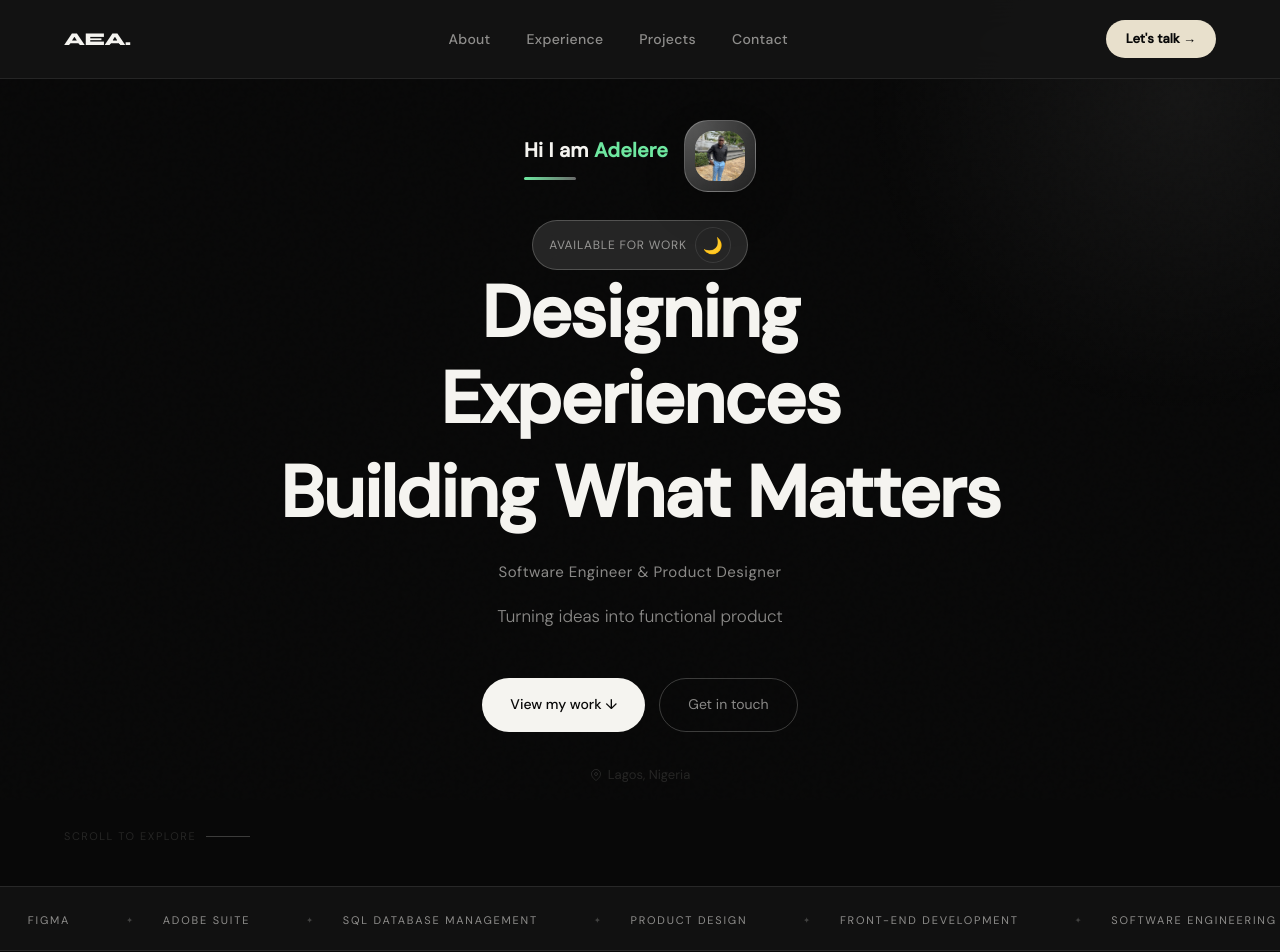
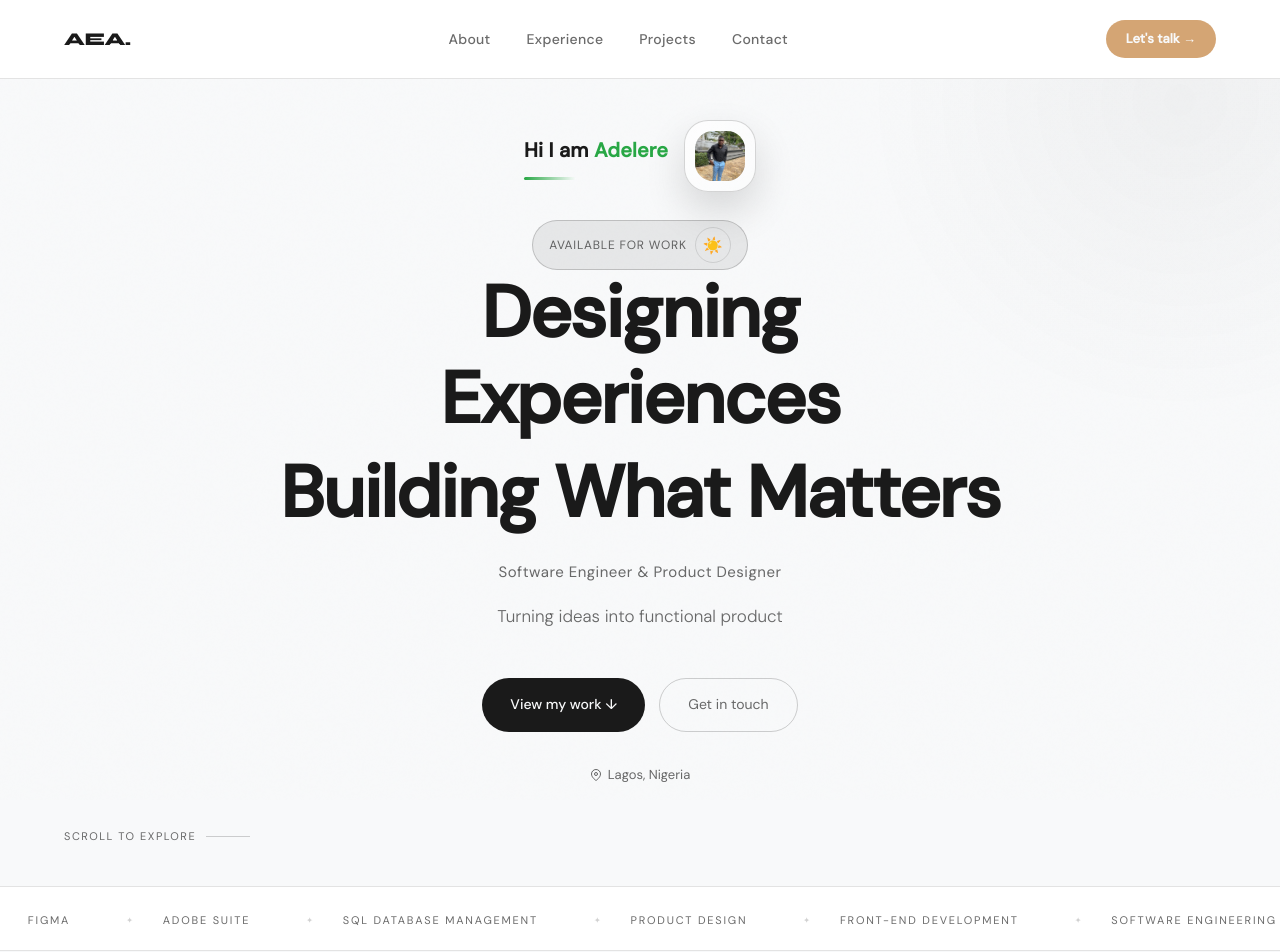
Before and after one commit to AdelodunAdelere/Myportfolio, a React (Vite) app: page / in a window 1280 px wide. Shown: the top 952 px of the page. Built offline with nearby package versions, Linux system fonts and the light colour scheme.

Commit message:
Default to light mode and fix low-contrast text in light theme

```diff
--- a/index.html
+++ b/index.html
@@ -6,6 +6,12 @@
     <meta name="description" content="Adelodun Emmanuel Adelere — Software Engineer & Product Designer based in Lagos, Nigeria." />
     <title>Adelere | Software Engineer & Product Designer</title>
     <link rel="icon" type="image/jpeg" href="/src/assets/Profile.JPG" />
+    <script>
+      // Default to light mode unless the user explicitly chose dark before.
+      if (localStorage.getItem('theme') !== 'dark') {
+        document.documentElement.classList.add('light-theme');
+      }
+    </script>
   </head>
   <body>
     <div id="root"></div>
--- a/src/components/Contact.module.css
+++ b/src/components/Contact.module.css
@@ -68,6 +68,10 @@
   font-weight: 300;
 }
 
+:global(.light-theme) .phone {
+  color: var(--white-dim);
+}
+
 .phone a {
   color: var(--white-dim);
   text-decoration: none;
--- a/src/components/Experience.module.css
+++ b/src/components/Experience.module.css
@@ -145,6 +145,10 @@
   padding-top: 12px;
 }
 
+:global(.light-theme) .eduDivider {
+  color: var(--white-dim);
+}
+
 /* Responsive */
 @media (max-width: 768px) {
   .timeline {
--- a/src/components/Hero.module.css
+++ b/src/components/Hero.module.css
@@ -217,6 +217,10 @@
   animation: fadeUp 0.8s 0.35s ease both;
 }
 
+:global(.light-theme) .location {
+  color: var(--white-dim);
+}
+
 /* Scroll hint */
 .scrollHint {
   position: absolute;
@@ -232,6 +236,10 @@
   animation: fadeUp 0.8s 0.5s ease both;
 }
 
+:global(.light-theme) .scrollHint {
+  color: var(--white-dim);
+}
+
 .scrollHint::after {
   content: '';
   display: block;
--- a/src/components/ThemeContext.jsx
+++ b/src/components/ThemeContext.jsx
@@ -3,12 +3,15 @@ import { createContext, useContext, useState, useEffect } from 'react';
 const ThemeContext = createContext();
 
 export function ThemeProvider({ children }) {
-  const [isLightMode, setIsLightMode] = useState(false);
+  const [isLightMode, setIsLightMode] = useState(true);
 
   useEffect(() => {
-    // Check for saved theme preference
+    // Default to light mode unless the user explicitly chose dark before
     const savedTheme = localStorage.getItem('theme');
-    if (savedTheme === 'light') {
+    if (savedTheme === 'dark') {
+      setIsLightMode(false);
+      document.documentElement.classList.remove('light-theme');
+    } else {
       setIsLightMode(true);
       document.documentElement.classList.add('light-theme');
     }
```
